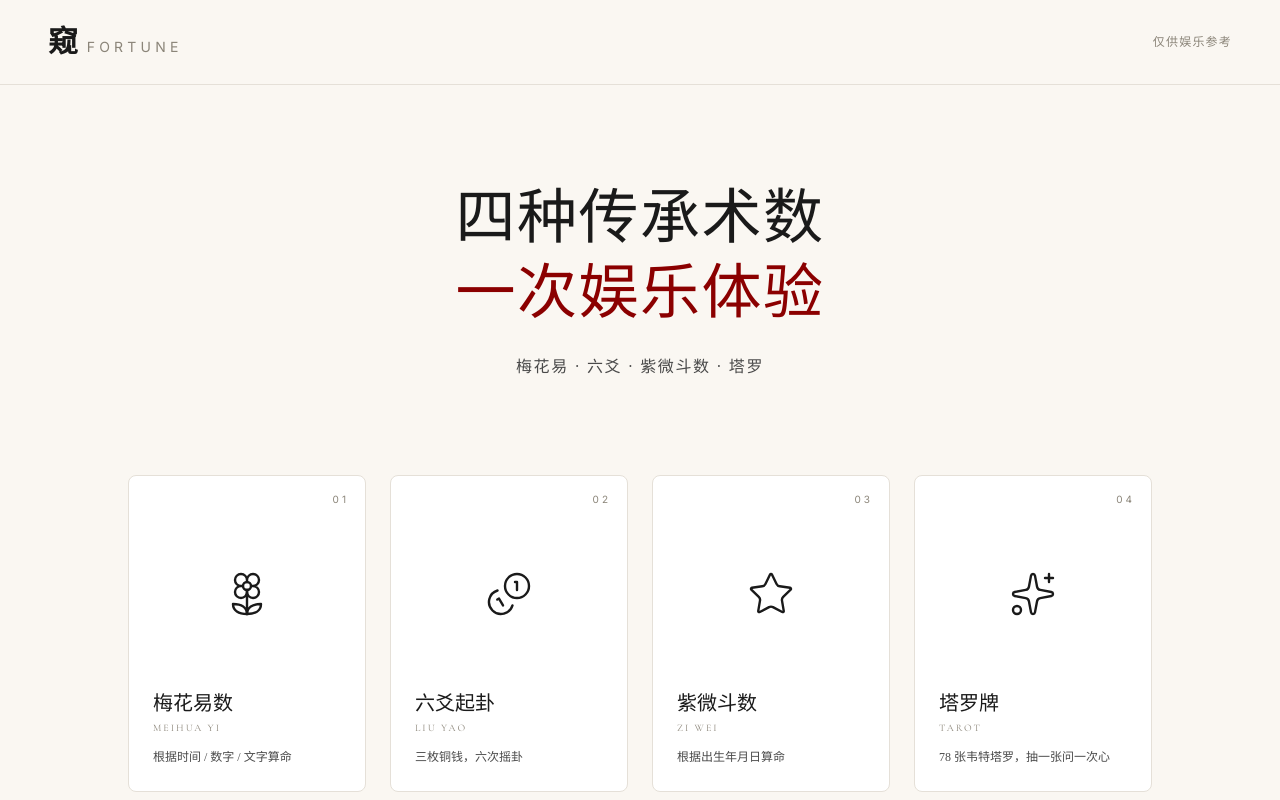
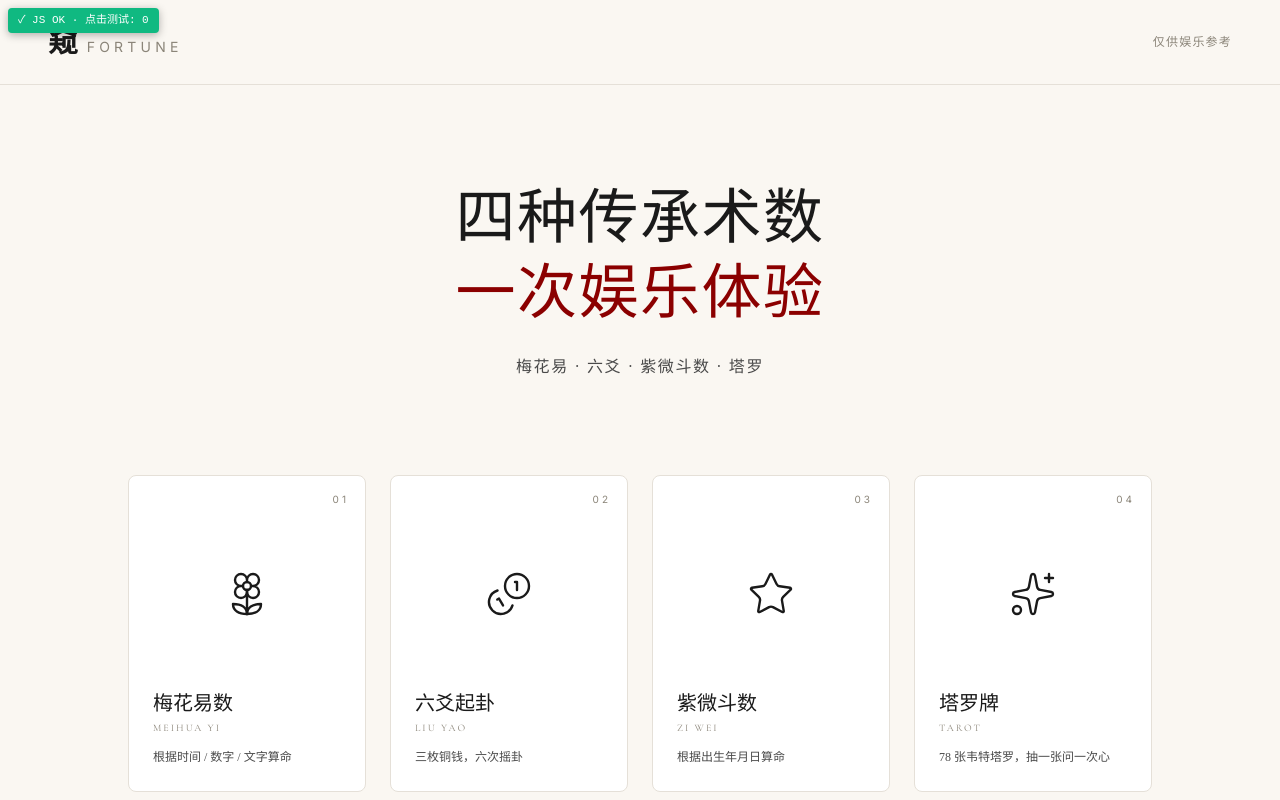
Before and after one commit to luojingwei123/fortune-web, a Next.js app: page / in a window 1280 px wide. Shown: the top 800 px of the page. Built offline with nearby package versions, Linux system fonts and the light colour scheme; a web font is replaced by a local one.

Commit message:
debug: 加 HydrationDebug 组件排查 client-side JS 挂载问题

```diff
--- a/app/layout.tsx
+++ b/app/layout.tsx
@@ -1,5 +1,6 @@
 import type { Metadata } from "next";
 import "./globals.css";
+import HydrationDebug from "@/components/HydrationDebug";
 
 export const metadata: Metadata = {
   title: "四种传承术数，一次娱乐体验 · Fortune",
@@ -21,7 +22,10 @@ export default function RootLayout({
           rel="stylesheet"
         />
       </head>
-      <body className="min-h-full flex flex-col">{children}</body>
+      <body className="min-h-full flex flex-col">
+        <HydrationDebug />
+        {children}
+      </body>
     </html>
   );
 }
--- /dev/null
+++ b/components/HydrationDebug.tsx
@@ -0,0 +1,43 @@
+"use client";
+
+import { useEffect, useState } from "react";
+
+/**
+ * 临时诊断组件：显示 JS/hydration 是否激活
+ * 部署验证完删除
+ */
+export default function HydrationDebug() {
+  const [mounted, setMounted] = useState(false);
+  const [clicks, setClicks] = useState(0);
+
+  useEffect(() => {
+    setMounted(true);
+    // 挂个全局标记，方便控制台检查
+    if (typeof window !== "undefined") {
+      (window as any).__HYDRATED__ = true;
+      console.log("[fortune-web] hydration OK · React mounted");
+    }
+  }, []);
+
+  return (
+    <div
+      style={{
+        position: "fixed",
+        top: 8,
+        left: 8,
+        zIndex: 9999,
+        background: mounted ? "#10b981" : "#ef4444",
+        color: "white",
+        padding: "4px 10px",
+        borderRadius: 4,
+        fontSize: 11,
+        fontFamily: "monospace",
+        boxShadow: "0 2px 8px rgba(0,0,0,0.3)",
+        cursor: "pointer",
+      }}
+      onClick={() => setClicks((c) => c + 1)}
+    >
+      {mounted ? `✓ JS OK · 点击测试: ${clicks}` : "✗ NO JS"}
+    </div>
+  );
+}
```
